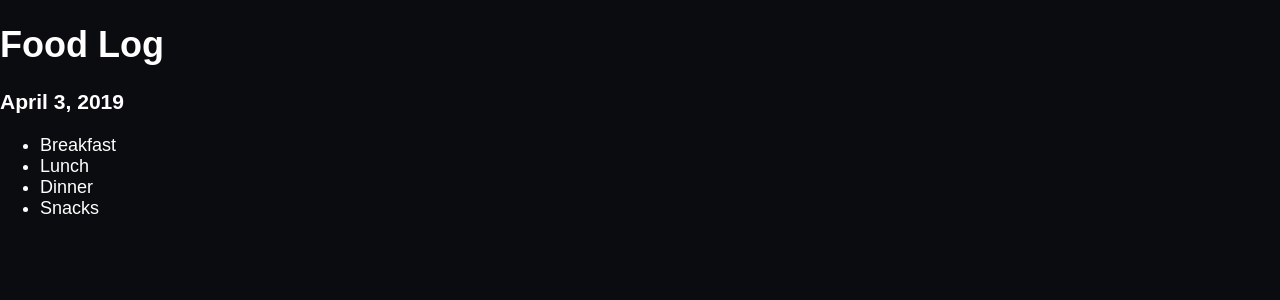
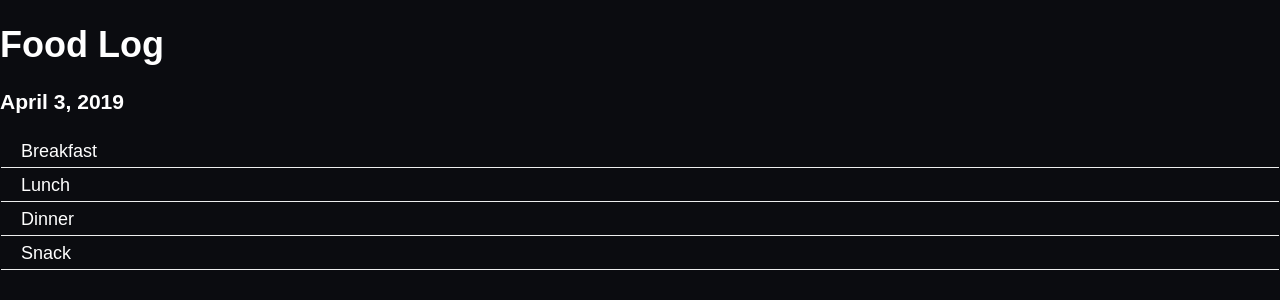
Before and after one commit to Astrochimp/foodlog, a React (Create React App) app: page / in a window 1280 px wide. Shown: the top 300 px of the page. Built offline with nearby package versions, Linux system fonts and the light colour scheme.

Commit message:
connect meal and date

```diff
--- a/package.json
+++ b/package.json
@@ -13,6 +13,7 @@
     "react-redux": "^6.0.1",
     "react-router": "^5.0.0",
     "react-scripts": "2.1.8",
+    "react-spring": "^8.0.19",
     "react-test-renderer": "^16.8.6",
     "react-testing-library": "^6.0.0",
     "redux": "^4.0.1",
--- a/src/_assets/css/App.css
+++ b/src/_assets/css/App.css
@@ -61,7 +61,7 @@ button {
 .search--results {
   display: flex;
   flex-direction: column;
-  height: 90vh;
+  height: 40vh;
   overflow: auto;
 }
 
@@ -97,13 +97,18 @@ button {
 }
 
 .foodlog--layout {
-  display: grid;
-  grid-template-columns: 1fr 3fr;
+  display: flex;
+  flex-direction: column;
 }
 
 .foodlog--details {
-  font-size: 30px;
-  padding: 30px;
+  font-size: 20px;
+  padding: 10px;
+}
+
+.foodlog-name {
+  padding: 0px;
+  margin: 0px;
 }
 
 .foodlog--title {
@@ -186,7 +191,7 @@ button {
 
 .modal-form {
   position: fixed;
-  background: #000;
+  background: rgb(68, 68, 68);
   height: auto;
   width: 500px;
   top: 50%;
@@ -196,3 +201,21 @@ button {
   border-radius: 5px;
   font-size: 22px;
 }
+
+.meals {
+  width: 100vw;
+  display: flex;
+  flex-direction: column;
+}
+
+.mealtime {
+  display: block;
+  border-bottom: 1px solid #eee;
+  cursor: pointer;
+  padding: 5px 20px;
+  margin: 1px;
+}
+
+.mealtime:hover {
+  background-color: var(--dark-green);
+}
--- a/src/actions/index.js
+++ b/src/actions/index.js
@@ -35,8 +35,8 @@ export const addMeal = (meal, currentDay, food) => {
   return({
     type: ADD_MEAL,
     payload: {
+      currentMeal: meal,
       currentDay,
-      meal,
       show: true
     }
   })
--- a/src/components/Day.js
+++ b/src/components/Day.js
@@ -13,7 +13,7 @@ class Day extends Component {
 
   clickMeal = (meal) => {
     console.log('meal', meal)
-    this.props.addMeal('meal')
+    this.props.addMeal(meal)
   }
 
   render () {
@@ -21,18 +21,15 @@ class Day extends Component {
     const dateFormat = 'MMMM D, YYYY'
     const formattedDate = dateFns.format(currentDay, dateFormat)
 
-
     return (
       <div className='dayview--wrapper'>
         <h3>{formattedDate}</h3>
 
         <div className='meals'>
-          <ul>
-            <li onClick={() => this.clickMeal('breakfast')}>Breakfast</li>
-            <li onClick={() => this.clickMeal('lunch')}>Lunch</li>
-            <li onClick={() => this.clickMeal('dinner')}>Dinner</li>
-            <li onClick={() => this.clickMeal('snacks')}>Snacks</li>
-          </ul>
+          <div className='mealtime' onClick={() => this.clickMeal('Breakfast')}>Breakfast</div>
+          <div className='mealtime' onClick={() => this.clickMeal('Lunch')}>Lunch</div>
+          <div className='mealtime' onClick={() => this.clickMeal('Dinner')}>Dinner</div>
+          <div className='mealtime' onClick={() => this.clickMeal('Snack')}>Snack</div>
         </div>
       </div>
     )
--- a/src/components/Food.js
+++ b/src/components/Food.js
@@ -1,11 +1,17 @@
 import React from 'react'
+import dateFns from 'date-fns'
 import FoodSearch from './FoodSearch'
 import FoodList from './FoodList'
 import FoodDetail from './FoodDetail'
+import { connect } from 'react-redux'
 
-const Food = () => {
+const Food = (props) => {
+  const dateFormat = 'MMMM Do'
+  const formattedDate = dateFns.format(props.currentDay, dateFormat)
+
   return (
     <div className='foodlog--layout'>
+      <div>{formattedDate} {props.currentMeal}</div>
       <div>
         <FoodSearch />
         <FoodList />
@@ -15,4 +21,11 @@ const Food = () => {
   )
 }
 
-export default Food
+
+export default connect(
+  (state) => ({
+    currentDay: state.currentDay,
+    currentMeal: state.currentMeal,
+    mealList: state.mealList
+  })
+)(Food)
--- a/src/reducers/index.js
+++ b/src/reducers/index.js
@@ -2,7 +2,9 @@ import * as actions from '../actions/index'
 
 const initialState = {
   currentDay: new Date(),
-  show: false
+  show: false,
+  currentMeal: '',
+  mealList: []
 }
 
 export default( state = initialState, action) => {
@@ -28,6 +30,7 @@ export default( state = initialState, action) => {
     case actions.ADD_MEAL:
       return {
           ...state,
+          currentMeal: action.payload.currentMeal,
           show: true
       }
     case actions.ADD_EVENT:
```
Also changed, not shown: 1 other file (tests, documents, lock files or other folders).
